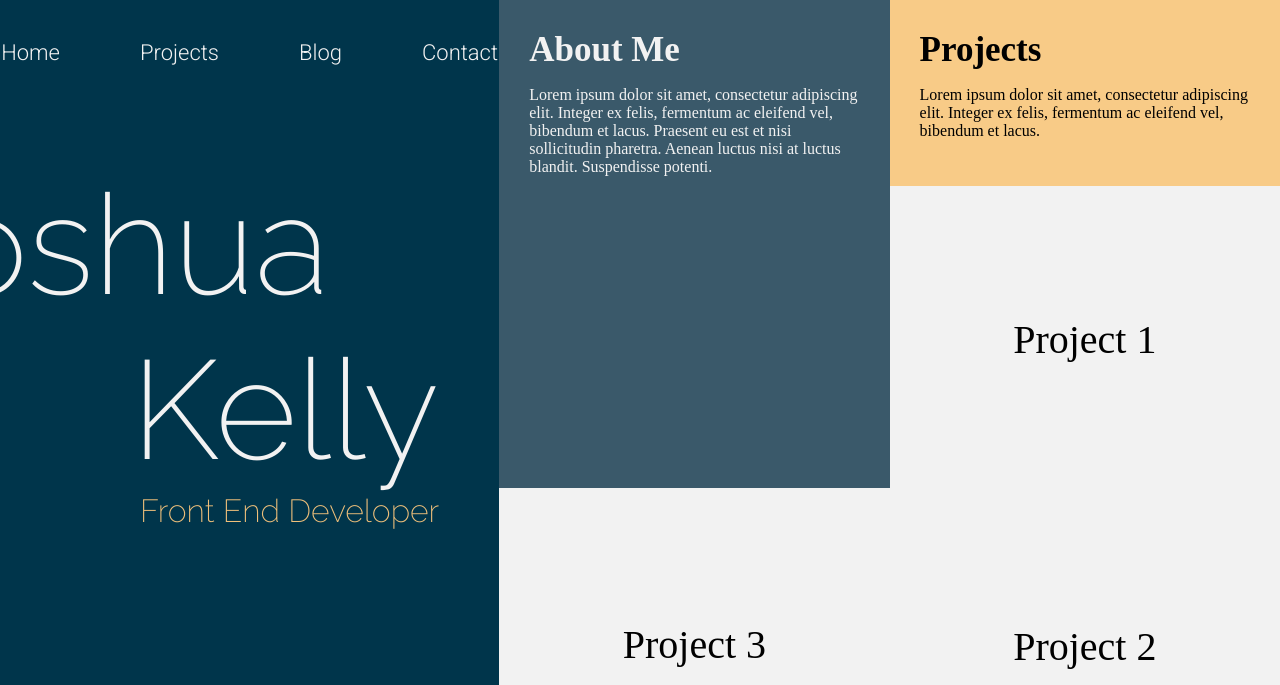
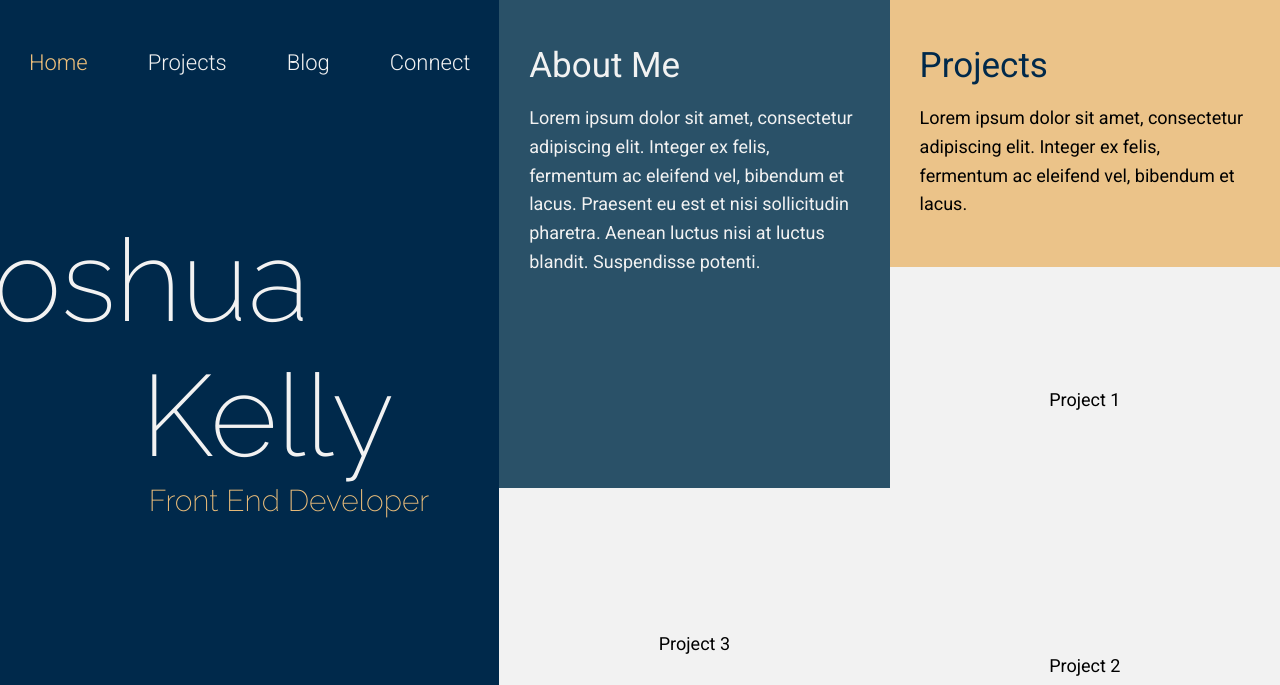
Before and after one commit to hewhodevs/portfolio-design, a plain HTML site: page index.html in a window 1280 px wide. Shown: the top 685 px of the page. Drawn offline with Linux system fonts and the light colour scheme.

Commit message:
positioning, padding and layering fixes

```diff
--- a/index.css
+++ b/index.css
@@ -2,6 +2,8 @@
 /* Roboto light 300 */
 /* Raleway extra light 200 */
 @import url('https://fonts.googleapis.com/css2?family=Raleway:wght@200&family=Roboto:wght@300&display=swap');
+/* Roboto Regular 400 & Light 300 */
+@import url('https://fonts.googleapis.com/css2?family=Roboto:wght@300;400&display=swap');
 
 body {
   box-sizing: border-box;
@@ -16,9 +18,16 @@ body > div {
   box-sizing: border-box;
 }
 
+p {
+  font-family: Roboto, sans-serif;
+  font-weight: 400;
+  font-size: 18px;
+  line-height: 1.6;
+}
+
 #main-container {
   width: 39vw;
-  background-color: #00354B;
+  background-color: #00294b;
   color: #F2F2F2;
 }
 
@@ -27,17 +36,23 @@ body > div {
   display: flex;
   justify-content: center;
   align-items: center;
-  background-color: #00354B;
+  background-color: #00294b;
   border: none;
   outline: none;
+  z-index: 99;
 }
 
 #navbar > a {
   color: #f2f2f2;
   font-family: 'Roboto', sans-serif;
+  font-weight: 300;
   font-size: 22px;
   text-decoration: none;
-  padding: 40px
+  padding: 50px 30px;
+}
+
+#navbar > a:hover {
+  color: #EFC07B;
 }
 
 #title-container {
@@ -58,12 +73,13 @@ body > div {
   bottom: 0;
   left: 0;
   padding: 40px;
+  z-index: 1;
 }
 
 h1 {
   font-family: 'Raleway', sans-serif;
   font-weight: 200;
-  font-size: 140px;
+  font-size: 115px;
   color: #F2F2F2;
   margin: 0;
   padding: 0;
@@ -73,23 +89,26 @@ h2 {
   padding: 0;
   margin: 0;
   font-size: 35px;
+  font-family: 'Roboto', sans-serif;
+  font-weight: 400;
 }
 
 #firstname {
-  margin-right: 110px;
+  margin-right: 130px;
 }
 
 #surname {
   text-align: right;
+  margin-right: 45px;
 }
 
 #role {
   font-family: 'Raleway', sans-serif;
   font-weight: 200;
-  font-size: 32px;
+  font-size: 30px;
   text-align: right;
-  width: 100%;
   color: #EFC07B;
+  padding-right: 10px;
 }
 
 #about-me-container, #projects-container {
@@ -109,9 +128,13 @@ h2 {
 
 #about-me {
   flex-grow: 1;
-  background-color: #3A596A;
+  background-color: #2a5168;
   color: #F2F2F2;
-  padding: 30px;
+  padding: 45px 30px 30px 30px;
+}
+
+#project-heading {
+  color: #00294b;
 }
 
 #project-3 {
@@ -130,8 +153,8 @@ h2 {
 
 #projects-description {
   flex-grow: 1;
-  background-color: #F8CB87;
-  padding: 30px;
+  background-color: #ebc389;
+  padding: 45px 30px 30px 30px;
 }
 
 #project-1, #project-2 {
@@ -165,6 +188,8 @@ h2 {
   }
 
   #navbar {
+    padding-top: 10px;
+    padding-bottom: 10px;
     position: fixed;
     top: 0;
     width: 100%;
@@ -184,8 +209,16 @@ h2 {
     margin-right: 10px;
   }
 
+  #surname {
+    margin-right: 60px;
+  }
+
   h1 {
     font-size: 90px;
+  }
+
+  #role {
+    font-size: 26px;
   }
 
   /* place this column at the end or the order, then reverse its
--- a/index.html
+++ b/index.html
@@ -13,7 +13,7 @@
         <a href="#main-container">Home</a>
         <a href="#projects-container">Projects</a>
         <a href="#blog">Blog</a>
-        <a href="#about-me-container">Contact</a>
+        <a href="#about-me-container">Connect</a>
       </div>
       <!-- TITLE -->
       <div id="title-container">
@@ -28,14 +28,12 @@
         <div>
           <i class="fa fa-twitter fa-2x" aria-hidden="true"></i>
         </div>
-        <div></div>
-        <div></div>
       </div>
     </div>
     <!-- ABOUT ME -->
     <div id="about-me-container" class="border-box">
       <div id="about-me" class="border-box">
-        <h2>About Me</h2>
+        <h2 id="about-me-title">About Me</h2>
         <p>
           Lorem ipsum dolor sit amet, consectetur adipiscing elit. Integer ex
           felis, fermentum ac eleifend vel, bibendum et lacus. Praesent eu est
@@ -50,7 +48,7 @@
     <!-- PROJECTS -->
     <div id="projects-container" class="border-box">
       <div id="projects-description" class="border-box">
-        <h2>Projects</h2>
+        <h2 id="project-heading">Projects</h2>
         <p>
           Lorem ipsum dolor sit amet, consectetur adipiscing elit. Integer ex
           felis, fermentum ac eleifend vel, bibendum et lacus.
```
